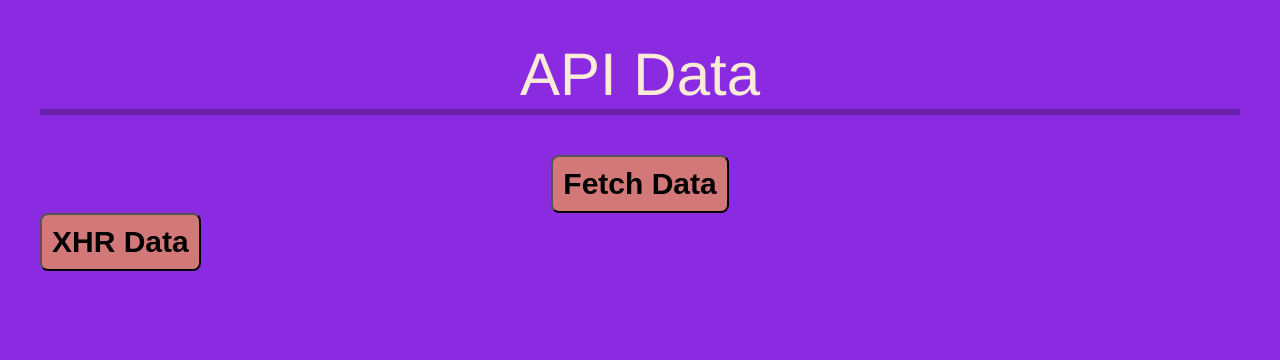
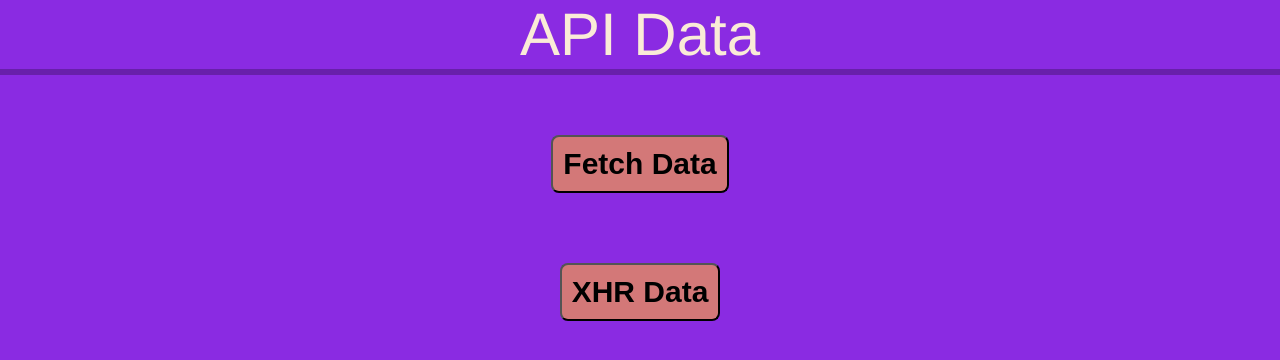
Before and after one commit to Lena-coder1/lab10, a plain HTML site: page index.html in a window 1280 px wide. Drawn offline with Linux system fonts and the light colour scheme.

Commit message:
updated both index and style

```diff
--- a/index.html
+++ b/index.html
@@ -15,7 +15,7 @@
 
     <div class ="btn">
 
-        <button id = "fetchData"> Fetch Data </button> </div>
+        <button id = "fetchData"> Fetch Data </button>
         <button id = "xhrData"> XHR Data </button>
 
     </div>
--- a/style.css
+++ b/style.css
@@ -1,8 +1,10 @@
 body{
-    margin: 40px;
+    margin:0;
     padding:0;
     background-color: blueviolet;
+
 }
+
 header{
  text-align: center;
  font-size: 60px;
@@ -13,21 +15,26 @@ header{
 
 
 }
+
 button{
-    align-items: center;
+
     padding: 10px;
+    margin: 20px;
     font-size: 30px;
     font-weight: bold;
     text-align: center;
     border-radius: 8px;
     background-color: rgb(211, 120, 120);
 }
+
 .btn{
     display: flex;
-    justify-content: space-around;
-    gap:10px;
-    flex-wrap: wrap;
+    flex-direction: column;
+    align-items: center;
+    gap: 30px;
+
 }
+
 button:hover{
     background-color: rgb(124, 122, 122);
     cursor: pointer;
```
